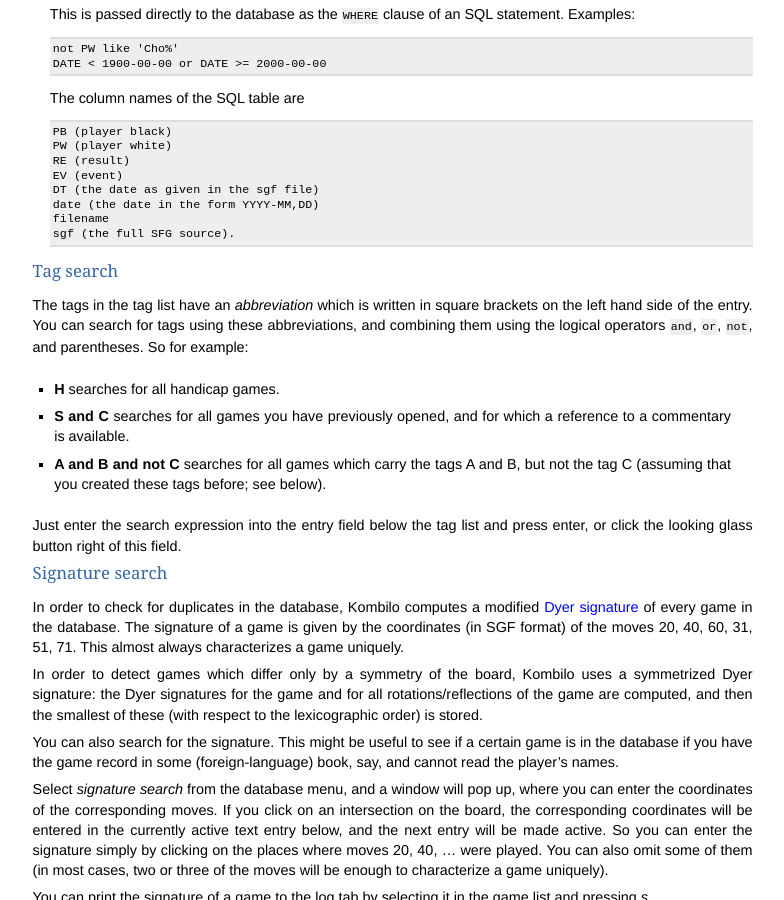
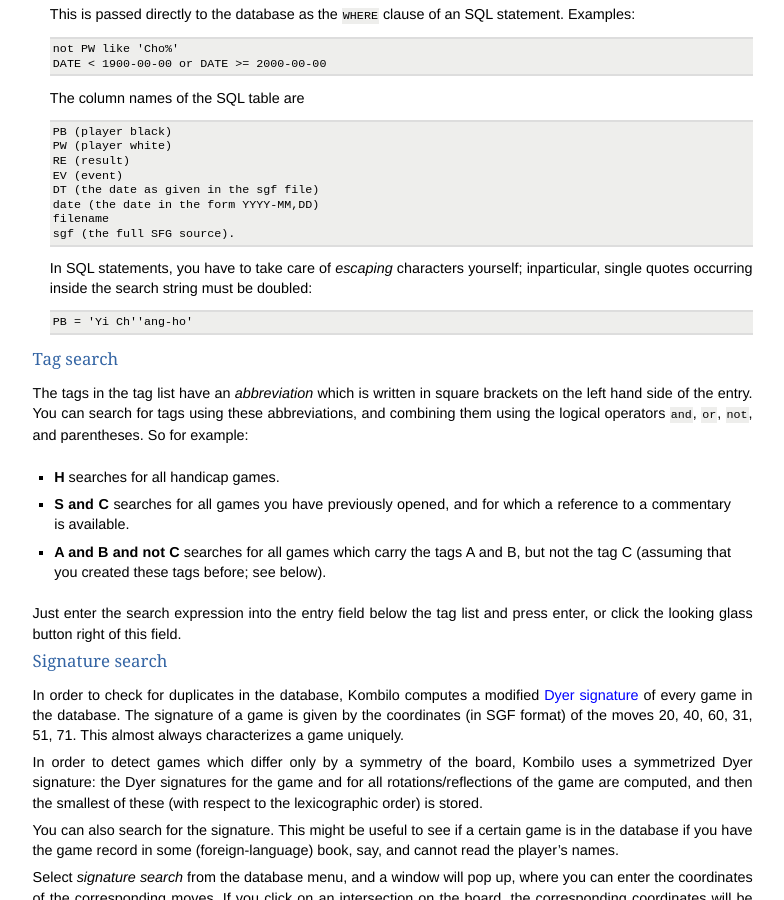
Before and after one commit to ugoertz/kombilo, a Sphinx documentation site: the page built from doc/manual.rst, in a window 1280 px wide and 900 px high, scrolled down 7472 px. Shown: the whole window, without its empty margins (341-1125 px from the left). Built offline with Sphinx 7.4.7, drawn with Linux system fonts in a browser that asks for light colours.

Commit message:
Escape single quotes in game info search fields; improve error handling in game info search.

```diff
--- a/doc/manual.rst
+++ b/doc/manual.rst
@@ -617,6 +617,12 @@
     date (the date in the form YYYY-MM,DD)
     filename
     sgf (the full SFG source).
+
+  In SQL statements, you have to take care of *escaping* characters yourself;
+  inparticular, single quotes occurring inside the search string must be
+  doubled::
+
+    PB = 'Yi Ch''ang-ho'
 
 
 .. _tag-search:
```
Also changed, not shown: 1 other file.
